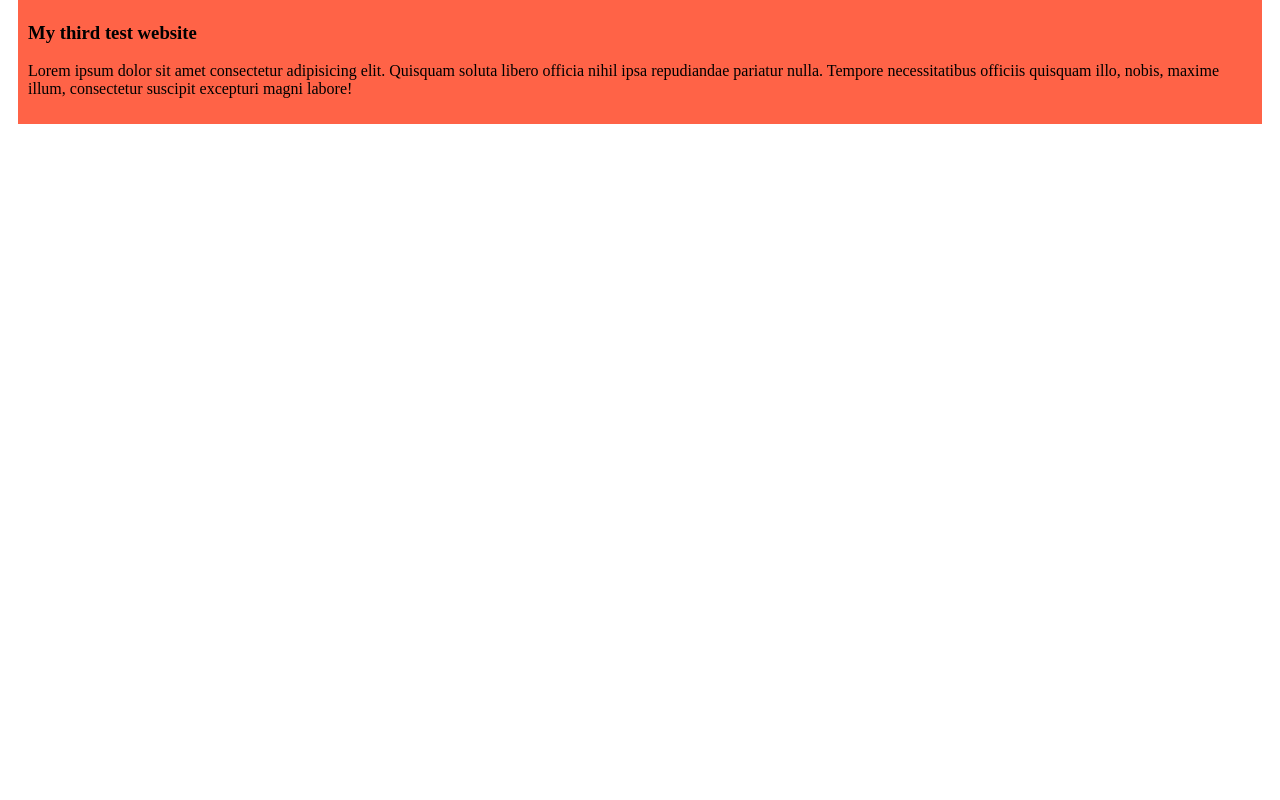
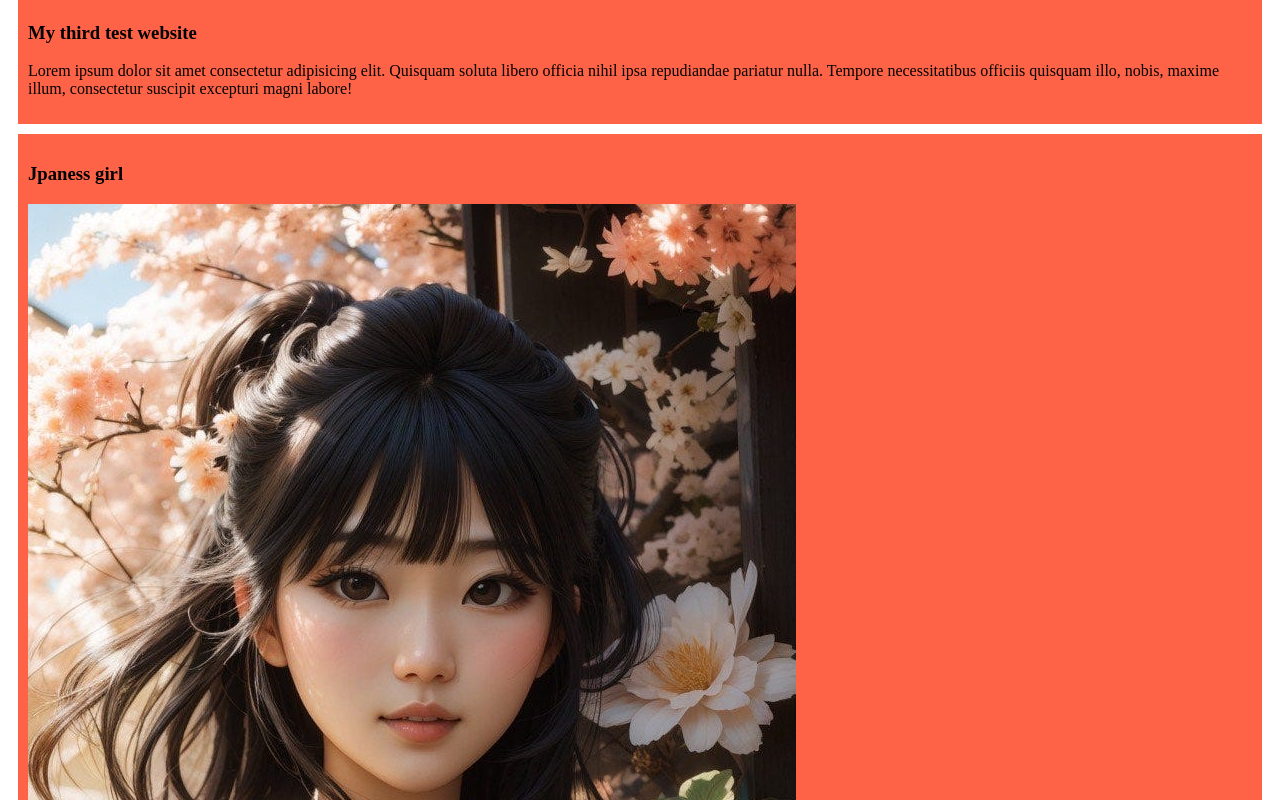
Before and after one commit to chaity345/my-first-website, a plain HTML site: page index.html in a window 1280 px wide. Shown: the part 300-1100 px from the top of the page. Before the commit the page ends 800 px from the top, so only its background shows below. Drawn offline with Linux system fonts and the light colour scheme.

Commit message:
updated feature

```diff
--- a/index.html
+++ b/index.html
@@ -28,6 +28,10 @@
     <p>Lorem ipsum dolor sit amet consectetur adipisicing elit. Quisquam soluta libero officia nihil ipsa repudiandae pariatur nulla. Tempore necessitatibus officiis quisquam illo, nobis, maxime illum, consectetur suscipit excepturi magni labore!</p>
 
 </div>
+<div>
+    <h3>Jpaness girl</h3>
+    <img src="girl pic.jpeg" alt="">
+</div>
 
 </body>
 </html>
```
Also changed, not shown: girl pic.jpeg (added).
